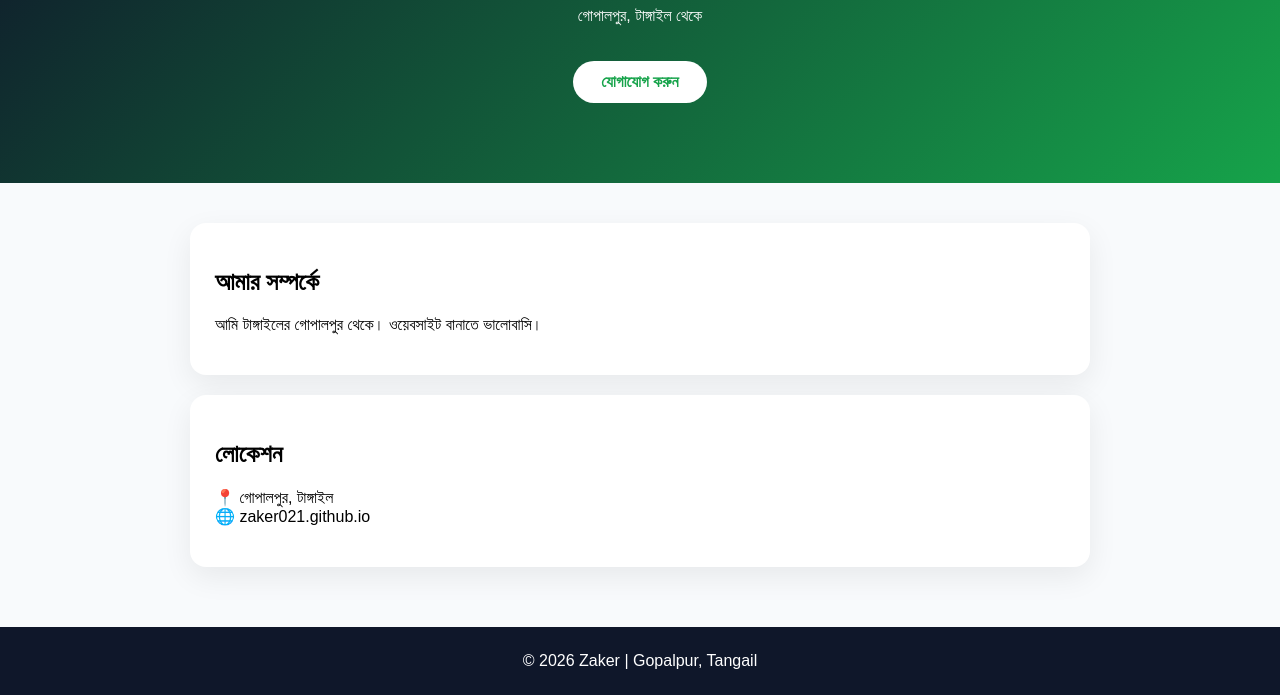
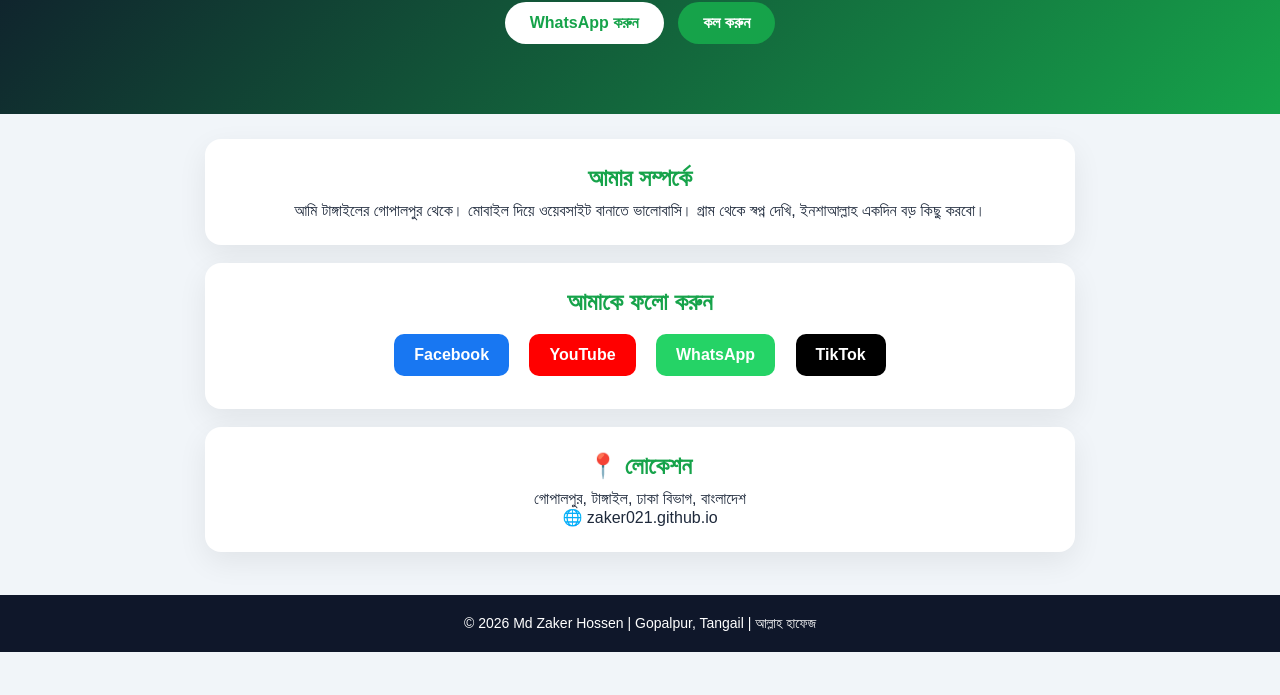
Before and after one commit to zaker021/zaker021.github.io, a plain HTML site: page index.html in a window 1280 px wide. Shown: the part 153-848 px from the top of the page. After the commit the page ends 805 px from the top, so only its background shows below. Drawn offline with Linux system fonts and the light colour scheme.

Commit message:
Update index.html

```diff
--- a/index.html
+++ b/index.html
@@ -3,26 +3,50 @@
 <head>
 <meta charset="UTF-8">
 <meta name="viewport" content="width=device-width, initial-scale=1.0">
-<title>Zaker | Gopalpur Tangail</title>
+<title>Md Zaker Hossen | Gopalpur, Tangail</title>
 <style>
-body{margin:0;font-family:sans-serif;background:#f8fafc}
-.hero{background:linear-gradient(135deg,#0f172a,#16a34a);color:white;padding:80px 20px;text-align:center}
-.btn{display:inline-block;margin-top:20px;background:white;color:#16a34a;padding:12px 28px;border-radius:30px;text-decoration:none;font-weight:bold}
-.section{max-width:900px;margin:auto;padding:40px 20px}
-.card{background:white;padding:25px;border-radius:16px;box-shadow:0 10px 30px rgba(0,0,0,0.07);margin-bottom:20px}
-footer{text-align:center;padding:25px;background:#0f172a;color:white}
+*{margin:0;padding:0;box-sizing:border-box}
+body{font-family:Arial,sans-serif;background:#f1f5f9;color:#1e293b}
+.hero{background:linear-gradient(135deg,#0f172a,#16a34a);color:white;padding:60px 20px;text-align:center}
+.hero h1{font-size:28px}
+.hero p{margin-top:8px;opacity:.9}
+.btn{display:inline-block;margin:10px 5px;background:white;color:#16a34a;padding:12px 25px;border-radius:30px;text-decoration:none;font-weight:bold}
+.btn-green{background:#16a34a;color:white}
+.section{max-width:900px;margin:auto;padding:25px 15px}
+.card{background:white;padding:25px;border-radius:16px;box-shadow:0 10px 30px rgba(0,0,0,.07);margin-bottom:18px;text-align:center}
+.card h2{margin-bottom:10px;color:#16a34a}
+.social a{display:inline-block;margin:8px;padding:12px 20px;border-radius:10px;color:white;text-decoration:none;font-weight:bold}
+.fb{background:#1877F2}.yt{background:#FF0000}.wa{background:#25D366}.tk{background:#000}
+footer{text-align:center;padding:20px;background:#0f172a;color:white;font-size:14px}
 </style>
 </head>
 <body>
 <div class="hero">
 <h1>আসসালামু আলাইকুম, আমি জাকের</h1>
-<p>গোপালপুর, টাঙ্গাইল থেকে</p>
-<a class="btn" href="https://wa.me/8801713963024">যোগাযোগ করুন</a>
+<p>Md Zaker Hossen | গোপালপুর, টাঙ্গাইল</p>
+<p>ওয়েবসাইট, ফেসবুক পেজ ও কনটেন্ট ক্রিয়েটর</p>
+<a class="btn" href="https://wa.me/8801713963024">WhatsApp করুন</a>
+<a class="btn btn-green" href="tel:+8801713963024">কল করুন</a>
 </div>
 <div class="section">
-<div class="card"><h2>আমার সম্পর্কে</h2><p>আমি টাঙ্গাইলের গোপালপুর থেকে। ওয়েবসাইট বানাতে ভালোবাসি।</p></div>
-<div class="card"><h2>লোকেশন</h2><p>📍 গোপালপুর, টাঙ্গাইল<br>🌐 zaker021.github.io</p></div>
+<div class="card">
+<h2>আমার সম্পর্কে</h2>
+<p>আমি টাঙ্গাইলের গোপালপুর থেকে। মোবাইল দিয়ে ওয়েবসাইট বানাতে ভালোবাসি। গ্রাম থেকে স্বপ্ন দেখি, ইনশাআল্লাহ একদিন বড় কিছু করবো।</p>
 </div>
-<footer>© 2026 Zaker | Gopalpur, Tangail</footer>
+<div class="card">
+<h2>আমাকে ফলো করুন</h2>
+<div class="social">
+<a class="fb" href="https://facebook.com">Facebook</a>
+<a class="yt" href="https://youtube.com">YouTube</a>
+<a class="wa" href="https://wa.me/8801713963024">WhatsApp</a>
+<a class="tk" href="https://tiktok.com">TikTok</a>
+</div>
+</div>
+<div class="card">
+<h2>📍 লোকেশন</h2>
+<p>গোপালপুর, টাঙ্গাইল, ঢাকা বিভাগ, বাংলাদেশ<br>🌐 zaker021.github.io</p>
+</div>
+</div>
+<footer>© 2026 Md Zaker Hossen | Gopalpur, Tangail | আল্লাহ হাফেজ</footer>
 </body>
 </html>
```
